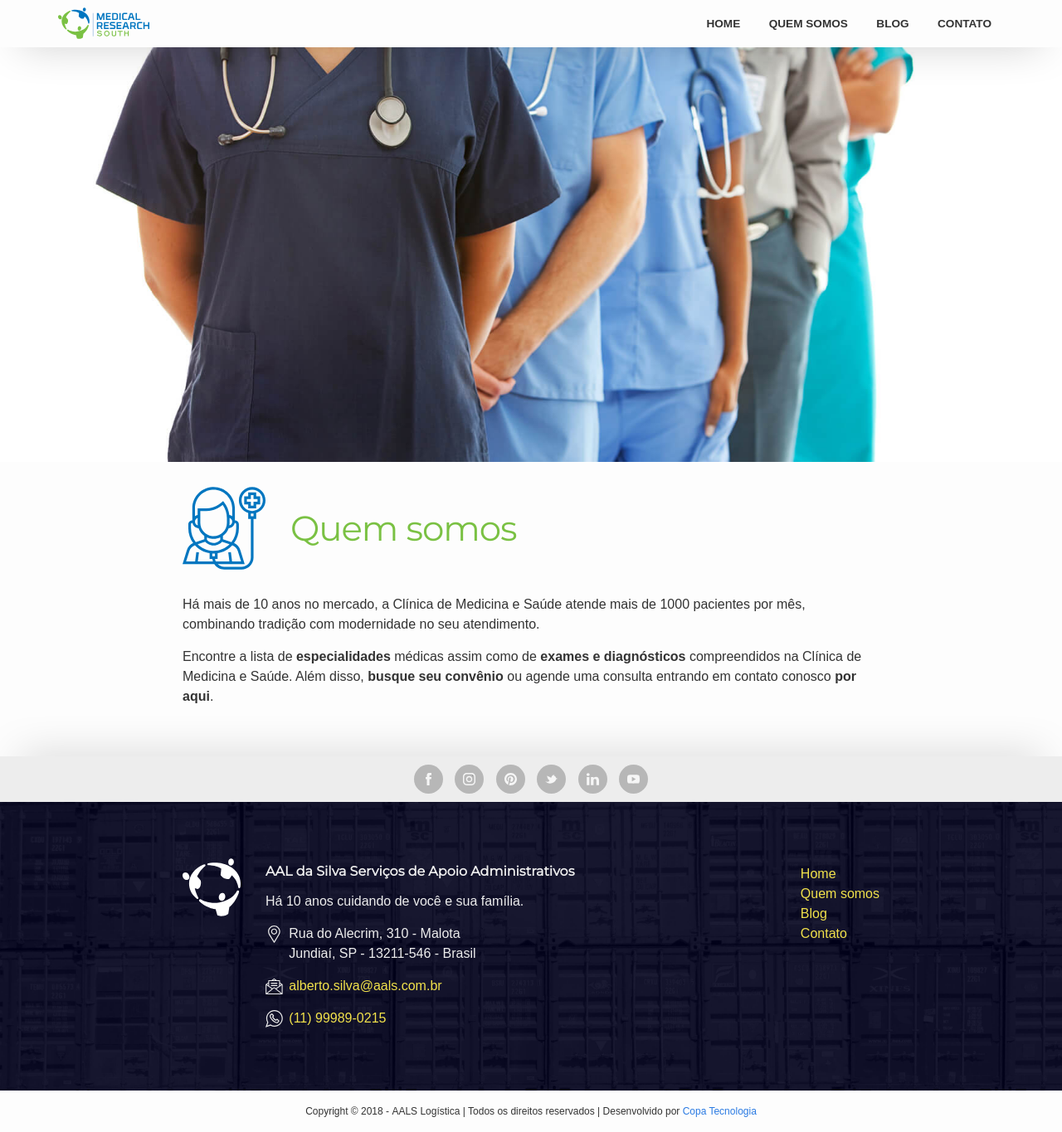
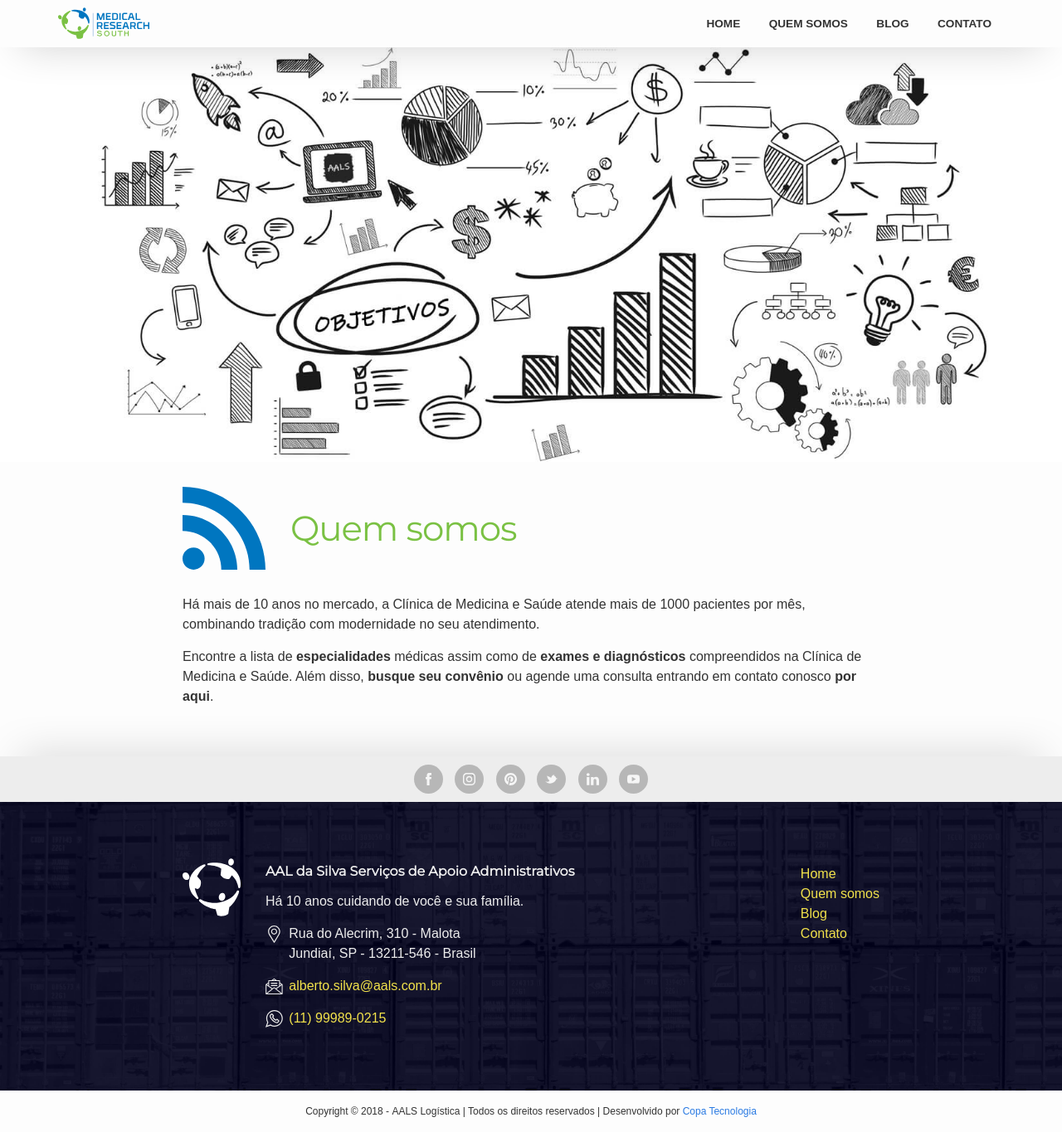
Before and after one commit to aalslogistica/aalslogistica.github.io, a Jekyll site: the page built from sobre.markdown, in a window 1280 px wide. Shown: the whole page at 83% size. Built offline with Jekyll 4.4.1, drawn with Linux system fonts in a browser that asks for light colours; some web fonts are replaced.

Commit message:
Imagens desnecessárias removidas

```diff
--- a/_destaques/experiencia-e-competencia.markdown
+++ b/_destaques/experiencia-e-competencia.markdown
@@ -2,7 +2,7 @@
 title: EXPERIÊNCIA E COMPETÊNCIA
 date: 2018-06-21 00:18:00 -03:00
 position: 1
-image: "/uploads/corpo-clinico.jpg"
+image: "/uploads/9144.jpg"
 ---
 
 [Mais de 10 anos de mercado](sobre/)
--- a/_slides/bem-vindo.markdown
+++ b/_slides/bem-vindo.markdown
@@ -2,7 +2,7 @@
 title: Bem vindo!
 date: 2018-01-07 10:07:00 -02:00
 position: 0
-image: "/uploads/piron-guillaume-367208.jpg"
+image: "/uploads/2597273.jpg"
 image-position: right
 text-position: right
 classes: dark
--- a/_slides/informacoes-a-comunidade.markdown
+++ b/_slides/informacoes-a-comunidade.markdown
@@ -2,7 +2,7 @@
 title: Informações à comunidade
 date: 2018-01-07 11:59:00 -02:00
 position: 2
-image: "/uploads/nurse-with-tablet-and-stethoscope_1092910.jpg"
+image: "/uploads/businessman-3213659_1920.jpg"
 text-position: left
 classes: light
 ---
--- a/_slides/servicos.markdown
+++ b/_slides/servicos.markdown
@@ -2,7 +2,7 @@
 title: Atendimento focado em sua saúde e bem estar
 date: 2018-01-07 11:49:00 -02:00
 position: 1
-image: "/uploads/abstract-blur-hospital-and-clinic-interior_1134928.jpg"
+image: "/uploads/97.jpg"
 classes: light
 ---
 
--- a/sobre.markdown
+++ b/sobre.markdown
@@ -2,9 +2,9 @@
 title: Quem somos
 date: 2017-12-20 09:05:00 -02:00
 position: 0
-icon_image: "/uploads/doctor.svg"
+icon_image: "/uploads/rss.svg"
 title_color: "#7ac143"
-cover_image: "/uploads/corpo-clinico.jpg"
+cover_image: "/uploads/9144.jpg"
 excerpt: Há mais de 10 anos no mercado, a Clínica de Medicina e Saúde atende mais
   de 1000 pacientes por mês, combinando tradição com modernidade no seu atendimento.
 nav-title: Quem somos
```
Also changed, not shown: _uploads/OGMQ8O0.jpg (deleted), _uploads/abstract-blur-hospital-and-clinic-interior_1134928.jpg (deleted), _uploads/corpo-clinico.jpg (deleted), _uploads/daniel-frank-201417.jpg (deleted), _uploads/doctor.svg (deleted), _uploads/hand-shake.svg (deleted), _uploads/jesse-orrico-60373.jpg (deleted), _uploads/ken-treloar-385255.jpg (deleted), _uploads/nurse-2019420_1280.jpg (deleted), _uploads/nurse-with-tablet-and-stethoscope_1092910.jpg (deleted), _uploads/piron-guillaume-367208.jpg (deleted), _uploads/planos1.jpg (deleted), _uploads/scanner.svg (deleted), _uploads/stethoscope.svg (deleted), 1 more files.
